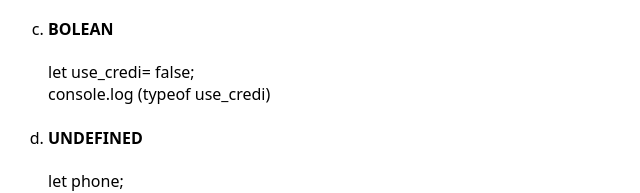
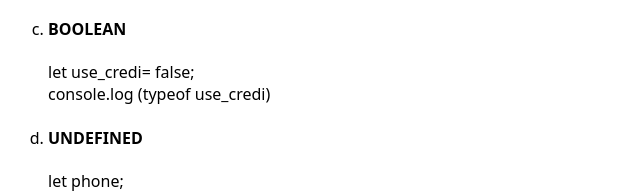
Before and after one commit to tunahantatli/javascript-basics, a plain HTML site: page index.html in a window 1280 px wide. Shown: the part 496-689 px from the top of the page, 0-640 px from the left. Drawn offline with Linux system fonts and the light colour scheme.

Commit message:
Update and rename introduction-js.html to index.html

```diff
--- a/introduction-js.html
+++ b/index.html
@@ -56,7 +56,7 @@
         console.log(typeof age)
       </li>
       <li>
-        <h4>bolean</h4>
+        <h4>boolean</h4>
         let use_credi= false;<br />
         console.log (typeof use_credi)
       </li>
```
